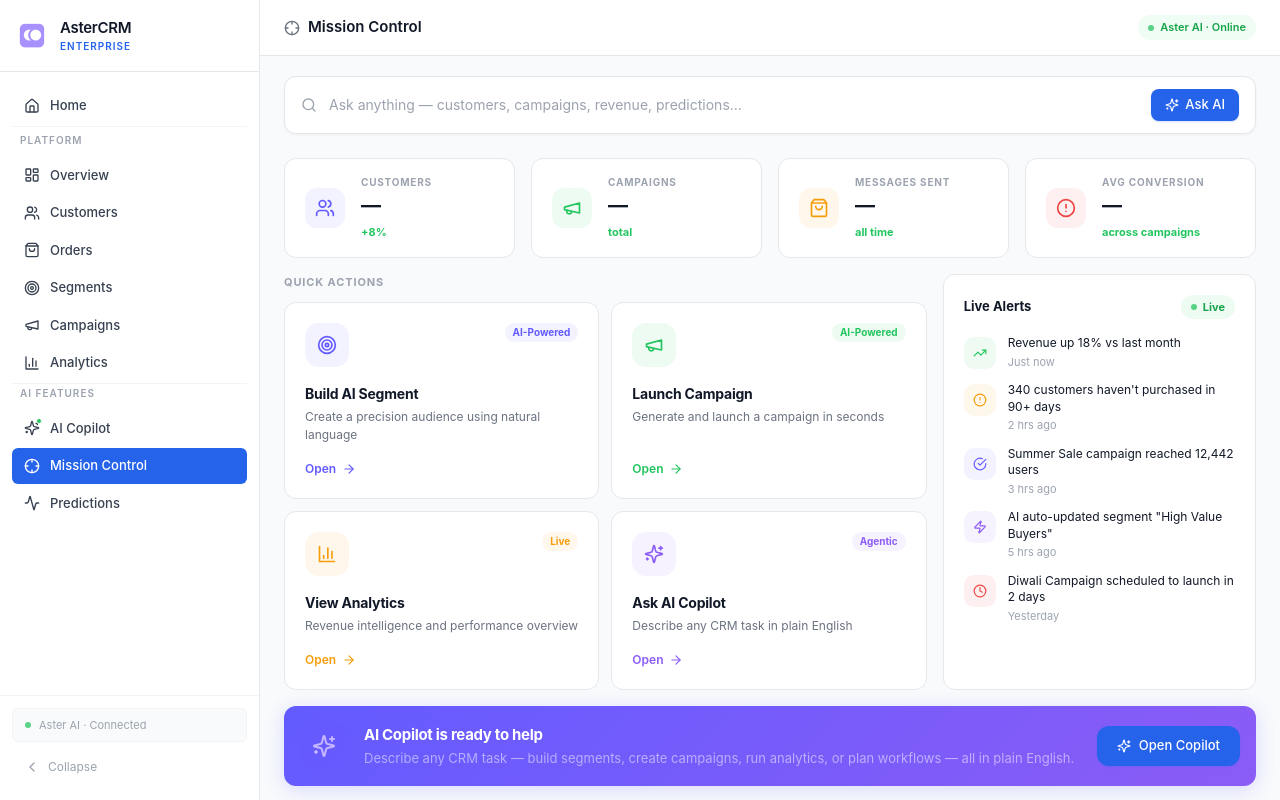
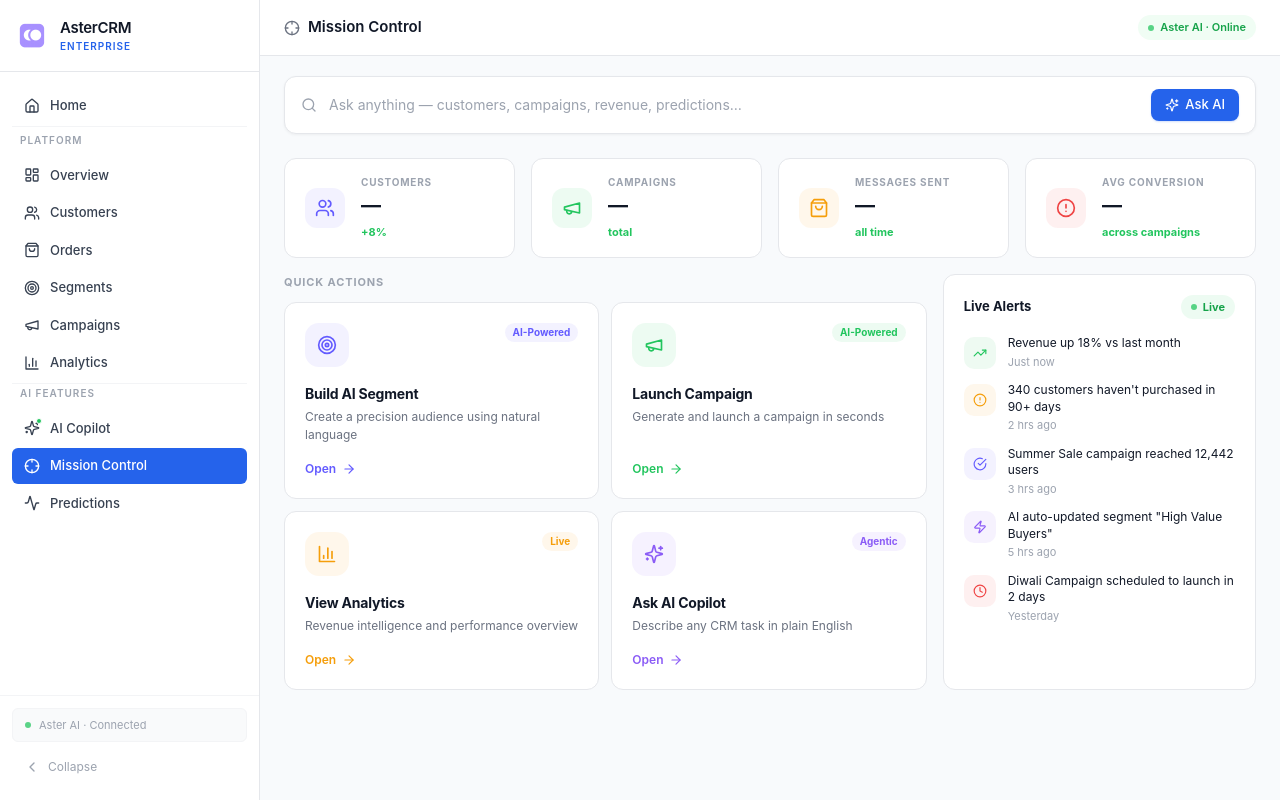
Before and after one commit to Sudharsanselvaraj/AI-Native-Customer-Intelligence-Segmentation-and-Campaign-Orchestration-System, a Next.js app in the folder frontend/: page /mission-control in a window 1280 px wide. Built offline with nearby package versions, Linux system fonts and the light colour scheme.

Commit message:
Remove AI Copilot banner from Mission Control

```diff
--- a/frontend/src/app/(crm)/mission-control/page.tsx
+++ b/frontend/src/app/(crm)/mission-control/page.tsx
@@ -278,35 +278,6 @@ export default function MissionControlPage() {
         </div>
       </div>
 
-      {/* ── AI Intelligence Banner ── */}
-      <div className="px-6 pt-4 pb-2">
-        <div
-          className="flex items-center gap-4 p-4 rounded-[12px]"
-          style={{ background: "linear-gradient(135deg, #635BFF, #8B5CF6)", boxShadow: "0 4px 20px rgba(99,91,255,0.2)" }}
-        >
-          <div
-            className="w-12 h-12 rounded-[16px] flex items-center justify-center shrink-0"
-            style={{ background: "rgba(99,91,255,0.15)" }}
-          >
-            <Sparkles className="w-6 h-6" style={{ color: "#C4B5FD" }} />
-          </div>
-          <div className="flex-1">
-            <p className="text-[15px] font-bold text-white" style={{ letterSpacing: "-0.02em" }}>
-              AI Copilot is ready to help
-            </p>
-            <p className="text-[13px] mt-0.5" style={{ color: "rgba(255,255,255,0.5)" }}>
-              Describe any CRM task — build segments, create campaigns, run analytics, or plan workflows — all in plain English.
-            </p>
-          </div>
-          <a
-            href="/ai-copilot"
-            className="btn-primary px-5 py-2.5 rounded-[12px] text-[13px] flex items-center gap-2 shrink-0"
-            style={{ textDecoration: "none" }}
-          >
-            <Sparkles className="w-3.5 h-3.5" /> Open Copilot
-          </a>
-        </div>
-      </div>
     </div>
   );
 }
```
